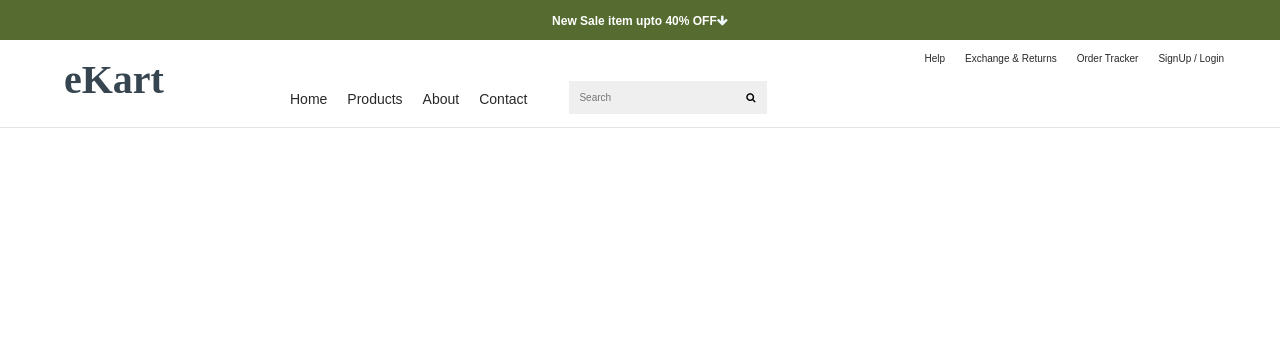
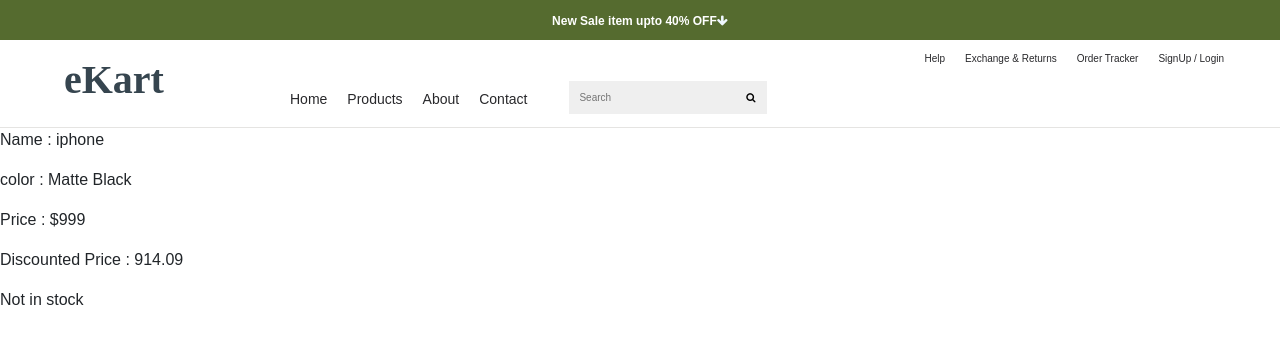
Before and after one commit to Nitika-git-design/Angular_Fundamentals, an Angular app in the folder Ekart1-Angular Fundamentals/Ekart1/: page / in a window 1280 px wide. Shown: the top 344 px of the page. Built offline with nearby package versions, Linux system fonts and the light colour scheme.

Commit message:
String Interpolation

```diff
--- a/Ekart1-Angular Fundamentals/Ekart1/src/app/app.component.html
+++ b/Ekart1-Angular Fundamentals/Ekart1/src/app/app.component.html
@@ -1,2 +1,6 @@
 <app-top-header></app-top-header>
+<!-- <div app-top-header></div>   selector as an attribute-->
+<!-- <div class="app-top-header"></div>  selector as an class-->
+<!-- <div id="app-top-header"></div>   selector as an id-->
 <app-header></app-header>
+<app-product-list></app-product-list>
--- a/Ekart1-Angular Fundamentals/Ekart1/src/app/app.module.ts
+++ b/Ekart1-Angular Fundamentals/Ekart1/src/app/app.module.ts
@@ -7,6 +7,7 @@ import { HeaderComponent } from './header/header.component';
 import { TopHeaderComponent } from './top-header/top-header.component';
 import { TopMenuComponent } from './header/top-menu/top-menu.component';
 import { MainMenuComponent } from './header/main-menu/main-menu.component';
+import { ProductListComponent } from './product-list/product-list.component';
 
 @NgModule({
   declarations: [
@@ -14,7 +15,8 @@ import { MainMenuComponent } from './header/main-menu/main-menu.component';
     HeaderComponent,
     TopHeaderComponent,
     TopMenuComponent,
-    MainMenuComponent
+    MainMenuComponent,
+    ProductListComponent
   ],
   imports: [
     BrowserModule,
--- /dev/null
+++ b/Ekart1-Angular Fundamentals/Ekart1/src/app/product-list/product-list.component.html
@@ -0,0 +1,7 @@
+<p>Name : {{product.name}}</p>
+<p>color : {{product.color}}</p>
+<p>Price : {{'$' + product.price}}</p>
+<!-- <<p>Discounted Price : ${{product.price - (product.price * product.discount /100)}}</p> -->
+
+<p>Discounted Price : {{getDiscountedPrice().toFixed(2)}}</p>
+<p>{{product.inStock>0?" only " + product.inStock+" items left in stock ":"Not in stock"}}</p>
--- /dev/null
+++ b/Ekart1-Angular Fundamentals/Ekart1/src/app/product-list/product-list.component.ts
@@ -0,0 +1,20 @@
+import { Component } from '@angular/core';
+
+@Component({
+  selector: 'app-product-list',
+  templateUrl: './product-list.component.html',
+  styleUrls: ['./product-list.component.css']
+})
+export class ProductListComponent {
+ product = {
+ name:"iphone",
+ price: 999,
+ color: "Matte Black",
+ discount:8.50,
+ inStock:0
+ }
+
+ getDiscountedPrice(){
+  return this.product.price - (this.product.price * this.product.discount /100)
+ }
+}
```
Also changed, not shown: Ekart1-Angular Fundamentals/Ekart1/src/app/product-list/product-list.component.css (added), 1 other file (tests, documents, lock files or other folders).
